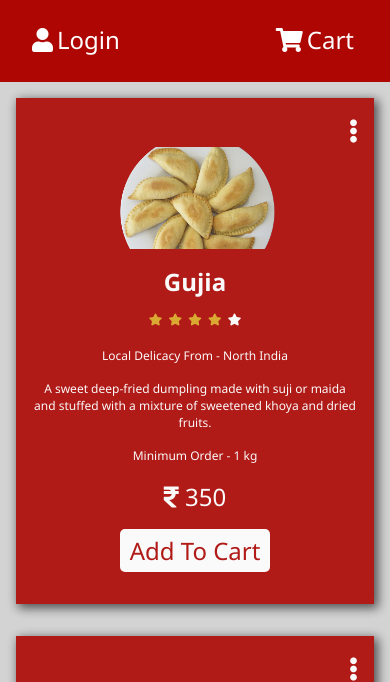
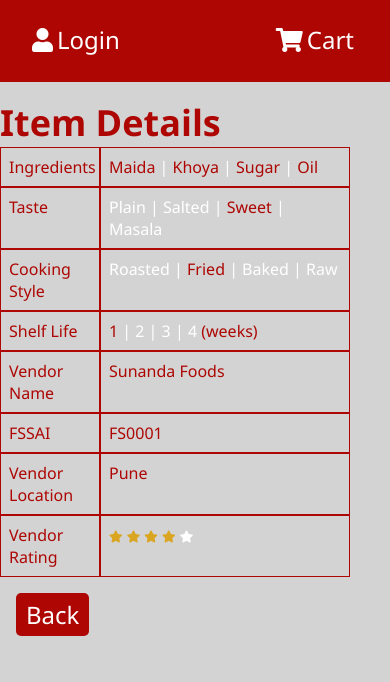
Before and after one commit to vsharma2013/18_tenuity, a plain HTML site: page client/index.html in a window 390 px wide. Both pictures are taken after a click on the element 195 px from the left and 228 px from the top of the page. Shown: the part 98-780 px from the top of the page. Drawn offline with Linux system fonts and the light colour scheme.

Commit message:
card & detalils working for mobile + web

```diff
--- a/client/css/styles.css
+++ b/client/css/styles.css
@@ -25,6 +25,9 @@ a {
   text-decoration: none;
 }
 
+h1, h2, h3, h4, h5 {
+  color: var(--red-bg-clr);
+}
 .p-1 { padding: 1rem 0 0 0}
 
 .f-sm-4x { font-size: 0.75rem; }
@@ -108,7 +111,8 @@ a {
 
 /* Cards Container */
 
-#cards-container {
+#cards-container,
+#item-details-container {
   display: flex;
   margin: auto;
   max-width: 1100px;
@@ -140,3 +144,39 @@ a {
   text-align: end;
   cursor: pointer;
 }
+
+#item-details {
+  display: none;
+}
+
+#item-details-container {
+  flex-direction: column;
+}
+#item-details-container .details-key-value-container {
+  display: flex;
+}
+
+#item-details-container .detail {
+  border: 1px solid var(--red-bg-clr);
+  padding: 0.5rem;
+  color: var(--red-bg-clr);
+  font-size: 1rem;
+}
+
+#item-details-container .detail-key{
+  width: 100px;
+}
+
+#item-details-container .detail-value{
+  width: 250px;
+  color:#fff
+}
+
+.clr-red {
+  color: var(--red-bg-clr)
+}
+
+.btn-back {
+  background: var(--red-bg-clr);
+  color: var(--white-clr);
+}
--- a/client/index.html
+++ b/client/index.html
@@ -84,5 +84,75 @@
         </div>
     </div>
   </section>
+
+  <section id="item-details">
+    <div id="item-details-container">
+        <div class="p-1"><h1>Item Details</h1></div>
+        <div class="details-key-value-container">
+            <div class="detail detail-key">Ingredients</div>
+            <div class="detail detail-value">
+              <span class="clr-red">Maida</span> |
+              <span class="clr-red">Khoya</span> |
+              <span class="clr-red">Sugar</span> |
+              <span class="clr-red">Oil</span>
+            </div>
+        </div>
+        <div class="details-key-value-container">
+            <div class="detail detail-key">Taste</div>
+            <div class="detail detail-value">
+              <span>Plain</span> |
+              <span>Salted</span> |
+              <span class="clr-red">Sweet</span> |
+              <span>Masala</span>
+            </div>
+        </div>
+        <div class="details-key-value-container">
+            <div class="detail detail-key">Cooking Style</div>
+            <div class="detail detail-value">
+              <span>Roasted</span> |
+              <span class="clr-red">Fried</span> |
+              <span>Baked</span> |
+              <span>Raw</span>
+            </div>
+        </div>
+        <div class="details-key-value-container">
+            <div class="detail detail-key">Shelf Life</div>
+            <div class="detail detail-value">
+              <span class="clr-red">1</span> |
+              <span >2</span> |
+              <span>3</span> |
+              <span>4</span>
+              <span class="clr-red">  (weeks)</span>
+            </div>
+        </div>
+        <div class="details-key-value-container">
+            <div class="detail detail-key">Vendor Name</div>
+            <div class="detail detail-value"><span class="clr-red">Sunanda Foods</span></div>
+        </div>
+        <div class="details-key-value-container">
+            <div class="detail detail-key">FSSAI</div>
+            <div class="detail detail-value"><span class="clr-red">FS0001</span></div>
+        </div>
+        <div class="details-key-value-container">
+            <div class="detail detail-key">Vendor Location</div>
+            <div class="detail detail-value"><span class="clr-red">Pune</span></div>
+        </div>
+        <div class="details-key-value-container">
+            <div class="detail detail-key">Vendor Rating</div>
+            <div class="detail detail-value">
+              <span>
+              <i class="fas fa-star f-sm-4x f-c-gold"></i>
+              <i class="fas fa-star f-sm-4x f-c-gold"></i>
+              <i class="fas fa-star f-sm-4x f-c-gold"></i>
+              <i class="fas fa-star f-sm-4x f-c-gold"></i>
+              <i class="fas fa-star f-sm-4x"></i></span>
+            </div>
+        </div>
+        <div class="details-key-value-container">
+            <a href="" class="btn btn-back">Back</a>
+        </div>
+      </div>
+  </section>
 </body>
+  <script src="js/main.js"></script>
 </html>
--- /dev/null
+++ b/client/js/main.js
@@ -0,0 +1,35 @@
+window.onload = function() {
+  this.document.querySelectorAll('.details-icon').forEach(e => {
+    e.addEventListener('click', function() {
+      document.querySelector('#cards-container').style.display = 'none';
+      document.querySelector('#item-details').style.display = 'block';
+    });
+  });
+
+  this.document.querySelector('.btn-back').addEventListener('click', function() {
+    document.querySelector('#cards-container').style.display = 'flex';
+    document.querySelector('#item-details').style.display = 'none';
+  });
+}
+
+var item = {
+  sku : 'S001',
+  name : 'Gujiya',
+  imgUrl : 'img/gujiya.svg',
+  rating : 4,
+  description : 'A sweet deep-fried dumpling made with suji or maida and stuffed with a mixture of sweetened khoya and dried fruits.',
+  geography : 'North India',
+  ingredients : [{ name: 'Maida', isPresent: 1}, { name: 'Khoya', isPresent: 1}, { name: 'Sugar', isPresent: 1},{ name: 'Oil', isPresent: 1}],
+  nutritionInfo : 'S001Nutri',
+  taste : [{ name: 'Salty', isPresent: 0}, { name: 'Sweet', isPresent: 1}, { name: 'Plain', isPresent: 0},{ name: 'Masala', isPresent: 0}],
+  cookingStyle : [{ name: 'Fired', isPresent: 1}, { name: 'Baked', isPresent: 0}, { name: 'Roasted', isPresent: 0},{ name: 'Raw', isPresent: 0}],
+  shelfLife : 2,
+  dispatchTime : 2,
+  price : 350,
+  minQuantity : 1,
+  healthy : [{ name: 'Yes', isPresent: 1}, { name: 'No', isPresent: 0}],
+  vendorName : 'Sunanda Foods',
+  fssai : 'FSS01',
+  vendorRating : 4,
+  vendorLocation : 'Pune'
+};
```
